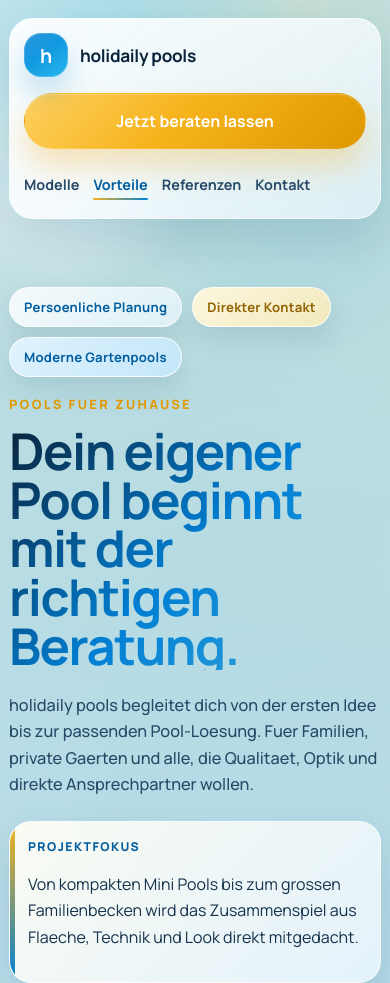
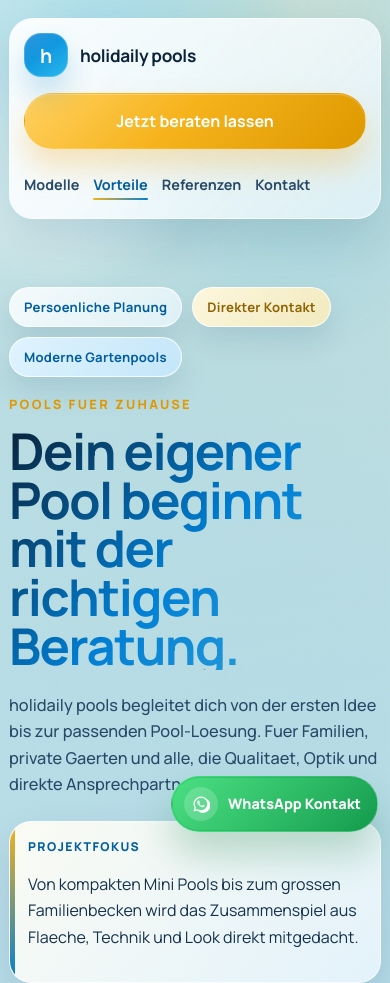
Before and after one commit to rg-ru/holidaily, a plain HTML site: page index.html in a window 390 px wide. Shown: the top 983 px of the page. Drawn offline with Linux system fonts and the light colour scheme; a web font is replaced by a local one.

Commit message:
Restore floating WhatsApp button

```diff
--- a/index.html
+++ b/index.html
@@ -323,6 +323,14 @@
       </section>
     </main>
   </div>
+  <a class="floating-whatsapp" href="https://wa.me/491632178170" aria-label="WhatsApp Kontakt zu holidaily pools">
+    <span class="floating-whatsapp-icon" aria-hidden="true">
+      <svg viewBox="0 0 24 24" role="presentation" focusable="false">
+        <path d="M19.05 4.94A9.9 9.9 0 0 0 12 2a10 10 0 0 0-8.67 14.98L2 22l5.21-1.36A10 10 0 1 0 19.05 4.94Zm-7.05 15.36a8.3 8.3 0 0 1-4.22-1.15l-.3-.18-3.09.81.83-3.01-.2-.31a8.32 8.32 0 1 1 6.98 3.84Zm4.57-6.22c-.25-.12-1.47-.72-1.7-.8-.23-.09-.4-.12-.57.12-.16.25-.65.8-.79.96-.15.17-.29.19-.54.06-.25-.12-1.04-.39-1.98-1.24-.73-.66-1.22-1.48-1.36-1.73-.14-.24-.02-.38.1-.5.11-.11.25-.29.37-.43.12-.14.16-.25.25-.41.08-.17.04-.31-.02-.43-.07-.12-.57-1.38-.78-1.89-.21-.5-.42-.43-.57-.44h-.48c-.16 0-.42.06-.65.31-.22.24-.84.82-.84 2 0 1.17.86 2.31.98 2.47.13.16 1.68 2.57 4.08 3.6.57.25 1.02.4 1.37.51.58.18 1.1.16 1.51.1.46-.07 1.47-.6 1.68-1.19.21-.58.21-1.08.15-1.18-.06-.1-.23-.16-.48-.29Z" fill="currentColor"/>
+      </svg>
+    </span>
+    <span class="floating-whatsapp-label">WhatsApp Kontakt</span>
+  </a>
   <script>
     const motionElements = document.querySelectorAll("[data-reveal]");
     const header = document.querySelector(".site-header");
--- a/styles.css
+++ b/styles.css
@@ -517,6 +517,69 @@ h3 {
   box-shadow: var(--shadow-soft);
 }
 
+.floating-whatsapp {
+  position: fixed;
+  right: max(24px, calc((100vw - var(--container)) / 2 + 12px));
+  bottom: 24px;
+  z-index: 40;
+  display: inline-flex;
+  align-items: center;
+  gap: 12px;
+  min-height: 64px;
+  padding: 0 22px 0 16px;
+  border: 1px solid rgba(255, 255, 255, 0.18);
+  border-radius: 999px;
+  background: linear-gradient(135deg, #29d96b, #149a4d);
+  color: #ffffff;
+  text-decoration: none;
+  font-weight: 800;
+  box-shadow: 0 22px 38px rgba(18, 122, 66, 0.26);
+  transition: transform 180ms ease, box-shadow 180ms ease;
+}
+
+.floating-whatsapp::before {
+  content: "";
+  position: absolute;
+  inset: 1px;
+  border-radius: inherit;
+  background: linear-gradient(135deg, rgba(255, 255, 255, 0.16), rgba(255, 255, 255, 0));
+  pointer-events: none;
+}
+
+.floating-whatsapp:hover {
+  transform: translateY(-3px);
+  box-shadow: 0 24px 42px rgba(18, 122, 66, 0.34);
+}
+
+.floating-whatsapp:focus-visible {
+  outline: 3px solid rgba(255, 255, 255, 0.95);
+  outline-offset: 3px;
+}
+
+.floating-whatsapp-icon,
+.floating-whatsapp-label {
+  position: relative;
+  z-index: 1;
+}
+
+.floating-whatsapp-icon {
+  display: grid;
+  place-items: center;
+  width: 40px;
+  height: 40px;
+  border-radius: 50%;
+  background: rgba(255, 255, 255, 0.18);
+}
+
+.floating-whatsapp-icon svg {
+  width: 22px;
+  height: 22px;
+}
+
+.floating-whatsapp-label {
+  line-height: 1.1;
+}
+
 .hero-stats {
   display: grid;
   grid-template-columns: repeat(3, minmax(0, 1fr));
@@ -1786,6 +1849,29 @@ h3 {
     grid-template-columns: 1fr;
   }
 
+  .floating-whatsapp {
+    right: 12px;
+    bottom: 12px;
+    min-height: 56px;
+    padding-right: 16px;
+    padding-left: 12px;
+    gap: 10px;
+  }
+
+  .floating-whatsapp-icon {
+    width: 34px;
+    height: 34px;
+  }
+
+  .floating-whatsapp-icon svg {
+    width: 18px;
+    height: 18px;
+  }
+
+  .floating-whatsapp-label {
+    font-size: 0.9rem;
+  }
+
   .contact-hours-grid {
     grid-template-columns: 1fr;
     gap: 4px;
```
